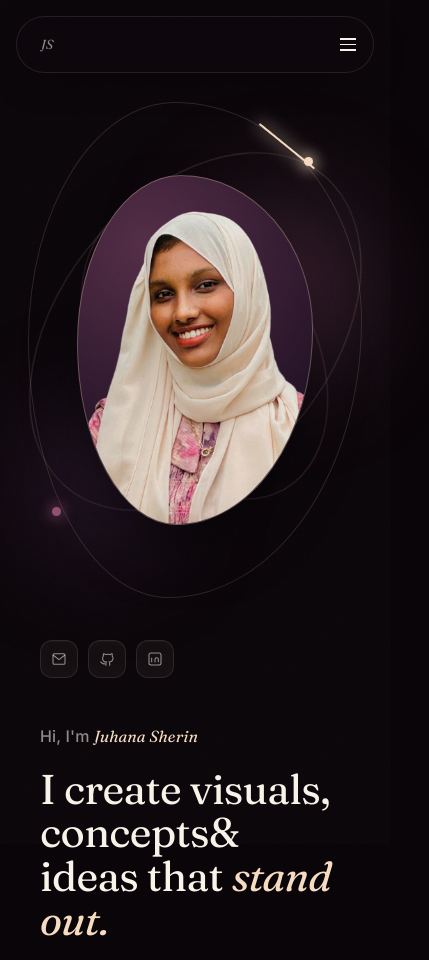
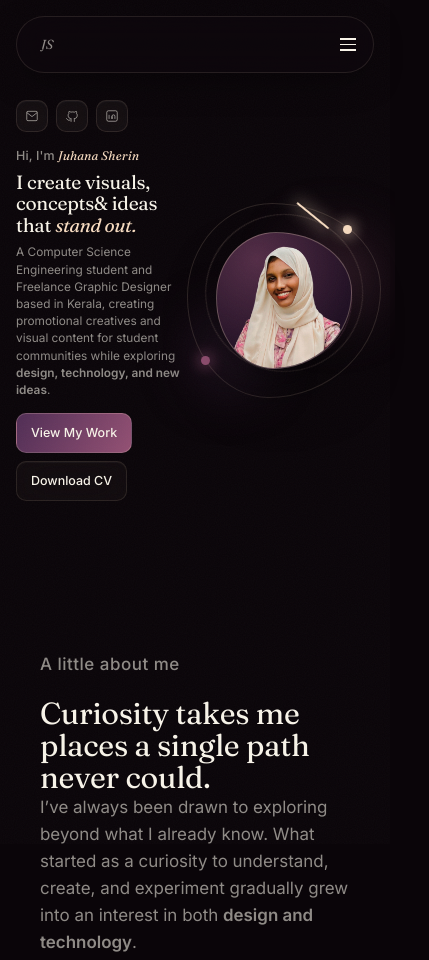
Before and after one commit to juhanashrn/juhana-portfolio, a plain HTML site: page index.html in a window 390 px wide. Shown: the top 960 px of the page, 429 px wide, since content can reach past the window. Drawn offline with Linux system fonts and the light colour scheme.

Commit message:
Update style.css

```diff
--- a/css/style.css
+++ b/css/style.css
@@ -275,8 +275,93 @@ h1,h2,h3,h4{
 
 @media (max-width:900px){
   .hero{ padding-top:120px; }
-  .hero-grid{ grid-template-columns:1fr; }
-  .hero-visual{ order:-1; max-width:340px; margin-bottom:20px;}
+  .hero-grid{ grid-template-columns:1.15fr 1fr; gap:30px; }
+  .hero-visual{ order:0; max-width:340px; height:360px; margin:0 auto; }
+}
+
+/* ================= MOBILE HERO OVERRIDE (760px and below) ================= */
+@media (max-width:760px){
+  .hero{
+    padding:100px 0 50px;
+    min-height:auto;
+  }
+  .hero-grid{
+    grid-template-columns:minmax(0, 1fr) auto;
+    gap:clamp(10px, 2.5vw, 18px);
+    align-items:center;
+  }
+  .hero .hero-grid{
+    padding:0 16px;
+  }
+  .hero-visual{
+    order:0;
+    width:clamp(180px, 42vw, 220px);
+    height:clamp(180px, 42vw, 220px);
+    aspect-ratio:1/1;
+    max-width:220px;
+    margin:0;
+    align-self:center;
+    flex-shrink:0;
+  }
+  .hero-visual .hv-blob{
+    filter:blur(28px);
+  }
+  .hero-social{
+    gap:8px;
+    margin-bottom:clamp(14px, 3vw, 22px);
+  }
+  .hero-social .icon-btn{
+    width:32px;
+    height:32px;
+    border-radius:10px;
+  }
+  .hero-social .icon-btn svg{
+    width:14px;
+    height:14px;
+  }
+  .hero-hi{
+    font-size:clamp(0.78rem, 2.2vw, 0.92rem);
+    margin-bottom:clamp(6px, 1.5vw, 10px);
+  }
+  .hero-title{
+    font-size:clamp(1.2rem, 3.6vw, 1.75rem);
+    line-height:1.12;
+  }
+  .br-desktop{
+    display:none;
+  }
+  .hero-sub{
+    margin-top:clamp(8px, 2vw, 14px);
+    font-size:clamp(0.74rem, 2vw, 0.88rem);
+    line-height:1.45;
+    max-width:100%;
+  }
+  .hero-actions{
+    display:flex;
+    flex-wrap:wrap;
+    gap:8px;
+    margin-top:clamp(14px, 3vw, 20px);
+  }
+  .hero-actions .btn{
+    padding:9px 14px;
+    font-size:0.78rem;
+    border-radius:10px;
+    gap:6px;
+  }
+}
+
+@media (max-width:360px){
+  .hero .hero-grid{
+    padding:0 10px;
+  }
+  .hero-visual{
+    width:clamp(160px, 46vw, 180px);
+    height:clamp(160px, 46vw, 180px);
+  }
+  .hero-actions .btn{
+    padding:8px 11px;
+    font-size:0.75rem;
+  }
 }
 
 /* ================= ABOUT ================= */
```
